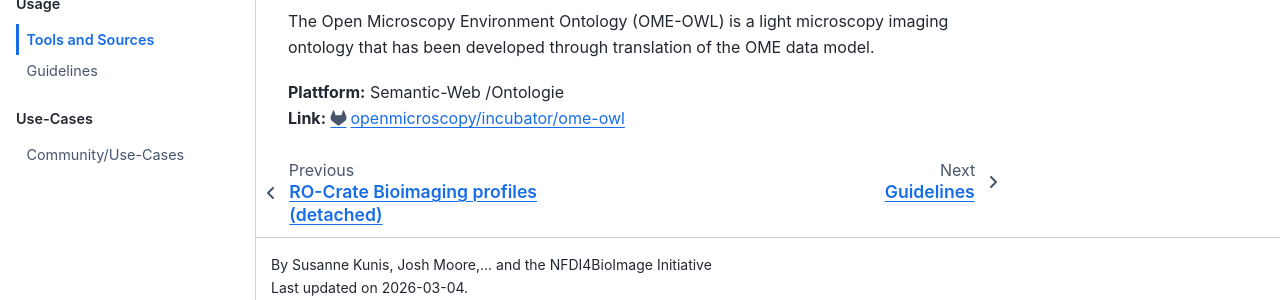
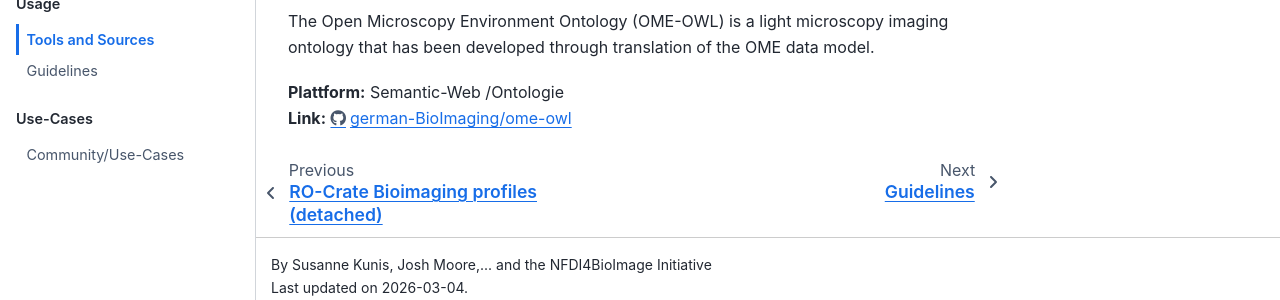
Before and after one commit to NFDI4BIOIMAGE/FAIR-IO, a Jupyter Book: the page built from docs/tools/index.md, in a window 1280 px wide and 900 px high, scrolled down 1236 px. Shown: the part 562-862 px from the top of the window. Built offline with Jupyter Book 1.0.4 settings and Sphinx 7.4.7 and the Sphinx Book theme 1.1.4, drawn with Linux system fonts in a browser that asks for light colours; part of the change alters nothing that is shown.

Commit message:
update ome-owl link

```diff
--- a/docs/tools/index.md
+++ b/docs/tools/index.md
@@ -52,4 +52,4 @@ OMERO.forms is an extension to OMERO.web to enhance metadata input and provide p
 The Open Microscopy Environment Ontology (OME-OWL) is a light microscopy imaging ontology that has been developed through translation of the OME data model.
 
 **Plattform:** Semantic-Web /Ontologie <br>
-**Link:** https://gitlab.com/openmicroscopy/incubator/ome-owl
+**Link:** https://github.com/german-BioImaging/ome-owl
```
